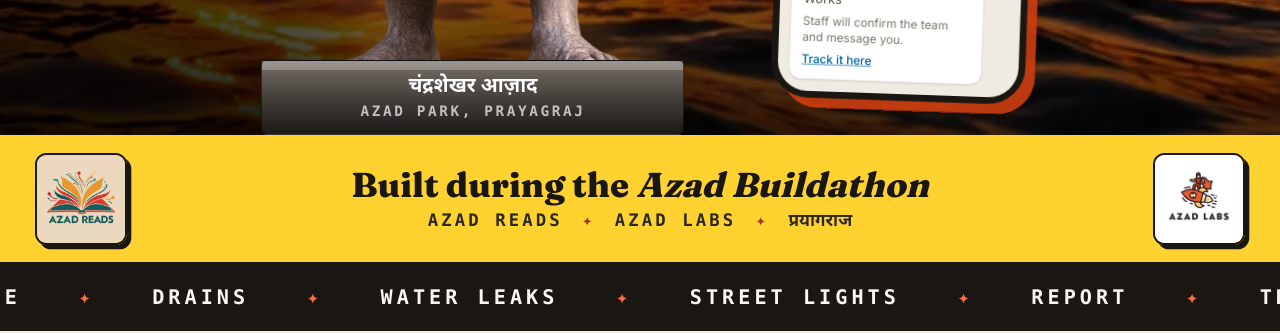
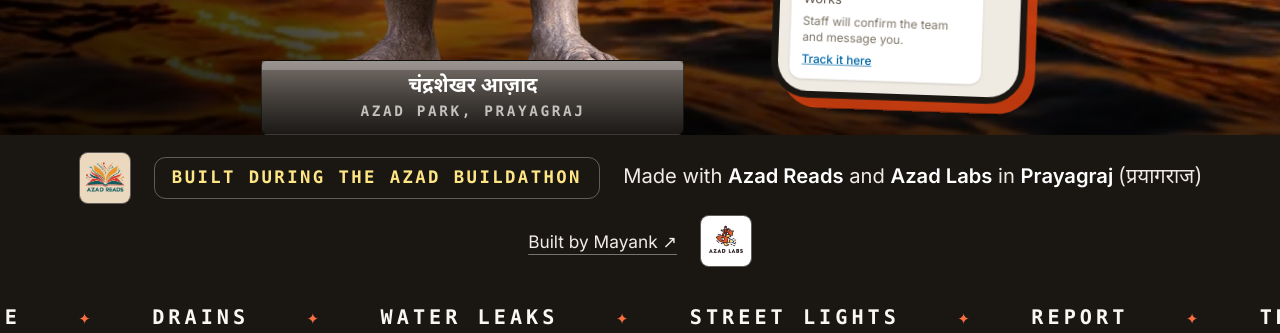
Before and after one commit to im-gozmit/civicOS, a Next.js app: page / in a window 1280 px wide. Shown: the part 1940-2273 px from the top of the page. Built offline with nearby package versions, Linux system fonts and the light colour scheme; no server answers.

Commit message:
Buildathon banner: slim dark strip with an outlined pill, text, link and both logos

```diff
--- a/src/components/public/Prayagraj.tsx
+++ b/src/components/public/Prayagraj.tsx
@@ -1,22 +1,28 @@
-/** Strip announcing where the project was built: Azad Reads on the left, Azad Labs on the right. */
+/** Slim strip under the hero: where the project was built. Azad Reads and Azad Labs logos sit at the two ends. */
 export function BuildathonBanner() {
-  const tile = "h-14 w-14 shrink-0 rounded-lg border-2 border-slate-900 object-cover shadow-[3px_3px_0_0_var(--ink)] sm:h-16 sm:w-16";
+  const logo = "h-9 w-9 shrink-0 rounded-md border border-white/30 object-cover";
   return (
-    <div className="border-b-2 border-slate-900 bg-amber-300">
-      <div className="container-page grid grid-cols-[auto_1fr_auto] items-center gap-3 py-3 sm:gap-6">
+    <div className="border-y-2 border-slate-900 bg-slate-900 text-slate-100">
+      <div className="container-page flex flex-wrap items-center justify-center gap-x-4 gap-y-2 py-2.5 text-sm">
         {/* eslint-disable-next-line @next/next/no-img-element */}
-        <img src="/azad-reads.jpg" alt="Azad Reads logo: an open book with colourful pages" width={64} height={64} className={tile} />
-        <div className="text-center">
-          <p className="font-display text-lg font-extrabold leading-tight text-slate-900 sm:text-2xl">
-            Built during the <span className="italic">Azad Buildathon</span>
-          </p>
-          <p className="mt-0.5 font-mono text-[10px] font-bold uppercase tracking-[0.18em] text-slate-800 sm:text-xs">
-            Azad Reads <span className="mx-1 text-teal-700">✦</span> Azad Labs <span className="mx-1 text-teal-700">✦</span>{" "}
-            <span lang="hi" className="font-[family-name:var(--font-deva)] normal-case tracking-normal">प्रयागराज</span>
-          </p>
-        </div>
+        <img src="/azad-reads.jpg" alt="Azad Reads logo: an open book with colourful pages" width={36} height={36} className={logo} />
+        <span className="rounded-lg border border-white/30 px-3 py-1.5 font-mono text-[11px] font-bold uppercase tracking-[0.14em] text-amber-200 sm:text-xs">
+          Built during the Azad Buildathon
+        </span>
+        <span className="text-center">
+          Made with <strong className="font-semibold text-white">Azad Reads</strong> and <strong className="font-semibold text-white">Azad Labs</strong> in{" "}
+          <strong className="font-semibold text-white">Prayagraj</strong> <span lang="hi" className="font-[family-name:var(--font-deva)]">(प्रयागराज)</span>
+        </span>
+        <a
+          href="https://github.com/im-gozmit"
+          target="_blank"
+          rel="noopener noreferrer"
+          className="text-xs underline decoration-white/40 underline-offset-4 transition hover:text-amber-200 hover:decoration-amber-200"
+        >
+          Built by Mayank <span aria-hidden>&#8599;</span>
+        </a>
         {/* eslint-disable-next-line @next/next/no-img-element */}
-        <img src="/azad-labs.jpg" alt="Azad Labs logo: a figure with a cape riding a rocket" width={64} height={64} className={tile} />
+        <img src="/azad-labs.jpg" alt="Azad Labs logo: a figure with a cape riding a rocket" width={36} height={36} className={logo} />
       </div>
     </div>
   );
```
